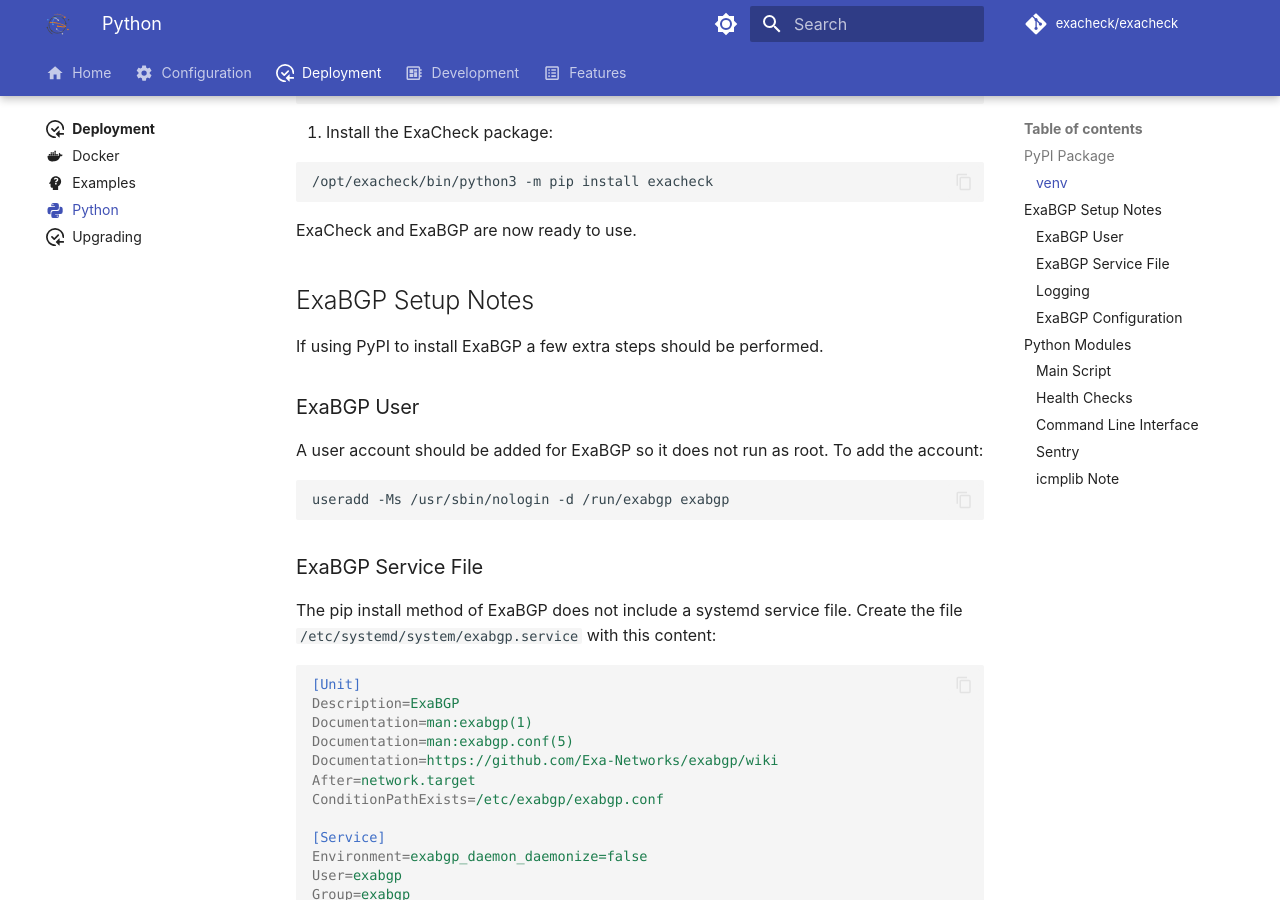
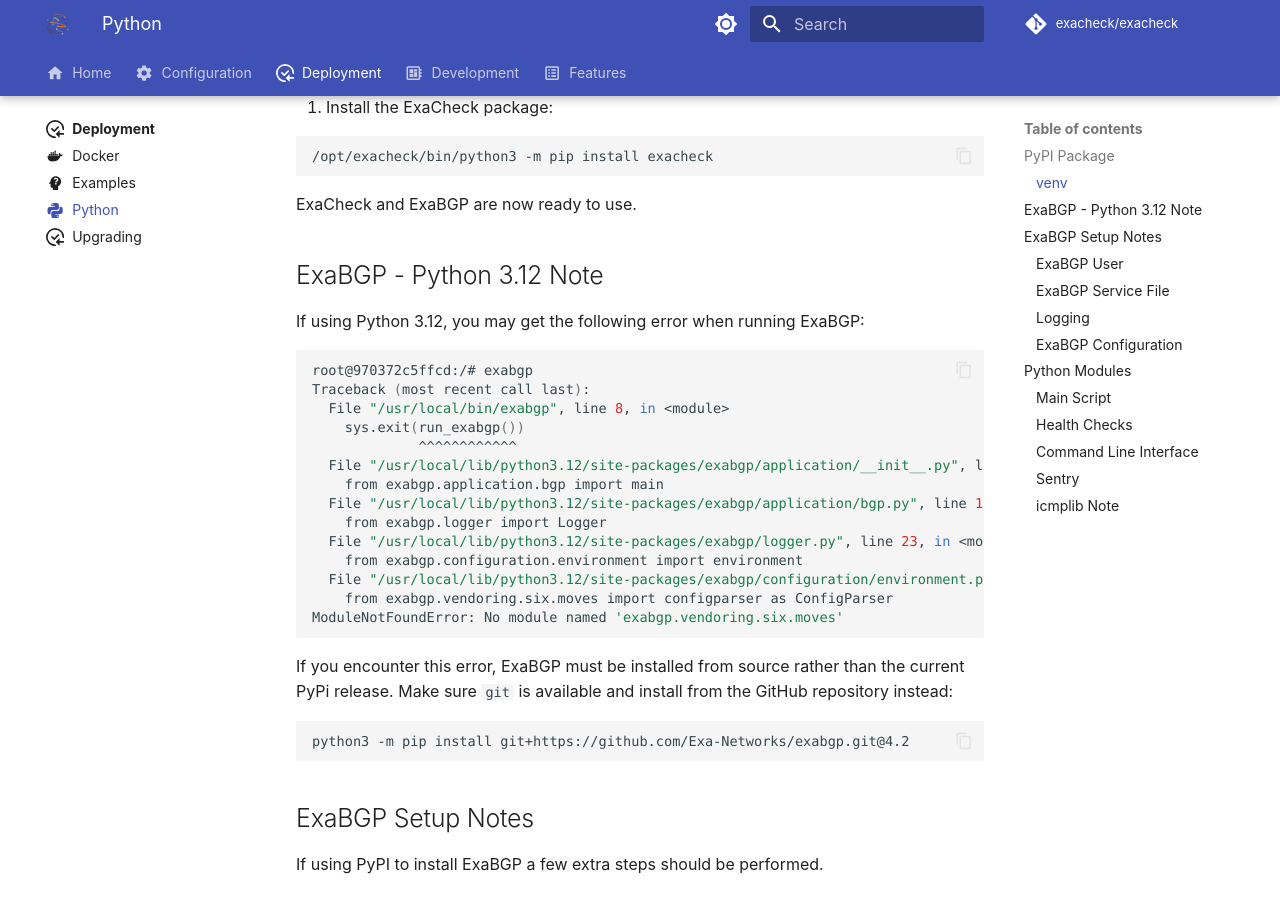
Before and after one commit to exacheck/exacheck-website, an MkDocs documentation site: the page built from docs/deployment/python.md, in a window 1280 px wide and 900 px high, scrolled down 806 px. Built offline with MkDocs 1.6.1 and Material for MkDocs 9.7.7, drawn with Linux system fonts in a browser that asks for light colours; comment, search, counter and statistics services are not loaded; some of the changed text lies outside the part shown.

Commit message:
update required Python version

````diff
--- a/docs/deployment/python.md
+++ b/docs/deployment/python.md
@@ -41,6 +41,33 @@
 ```
 
 ExaCheck and ExaBGP are now ready to use.
+
+## ExaBGP - Python 3.12 Note
+
+If using Python 3.12, you may get the following error when running ExaBGP:
+
+```bash
+root@970372c5ffcd:/# exabgp
+Traceback (most recent call last):
+  File "/usr/local/bin/exabgp", line 8, in <module>
+    sys.exit(run_exabgp())
+             ^^^^^^^^^^^^
+  File "/usr/local/lib/python3.12/site-packages/exabgp/application/__init__.py", line 18, in run_exabgp
+    from exabgp.application.bgp import main
+  File "/usr/local/lib/python3.12/site-packages/exabgp/application/bgp.py", line 18, in <module>
+    from exabgp.logger import Logger
+  File "/usr/local/lib/python3.12/site-packages/exabgp/logger.py", line 23, in <module>
+    from exabgp.configuration.environment import environment
+  File "/usr/local/lib/python3.12/site-packages/exabgp/configuration/environment.py", line 318, in <module>
+    from exabgp.vendoring.six.moves import configparser as ConfigParser
+ModuleNotFoundError: No module named 'exabgp.vendoring.six.moves'
+```
+
+If you encounter this error, ExaBGP must be installed from source rather than the current PyPi release. Make sure `git` is available and install from the GitHub repository instead:
+
+```bash
+python3 -m pip install git+https://github.com/Exa-Networks/exabgp.git@4.2
+```
 
 ## ExaBGP Setup Notes
 
````
Also changed, not shown: other parts of docs/deployment/python.md (+1 -1 lines).
